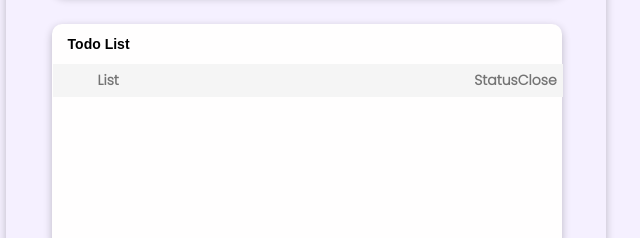
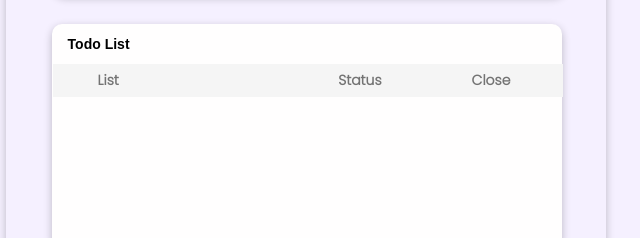
Before and after one commit to three38inc/todo-group-two, a plain HTML site: page index.html in a window 1280 px wide. Shown: the part 247-485 px from the top of the page, 334-974 px from the left. Drawn offline with Linux system fonts and the light colour scheme; a web font is replaced by a local one.

Commit message:
Fixed styles bug

```diff
--- a/styles/style.css
+++ b/styles/style.css
@@ -109,8 +109,8 @@ main{
         margin-left: 39px
     }
 
-.section-2 .row_heading .column2,
-.section-2 .row_heading .column3 {
+.section-2 .row_heading .column_status,
+.section-2 .row_heading .column_close {
         flex: 1;
         text-align: center;
     }
@@ -161,7 +161,6 @@ main{
 /* css effects start */
 .section-2 .container .row .column2 .status_button:hover{
     background-color: rgba(187, 121, 0, 0.884);
-    color: white;
 }
 .column2 button:active{
     transform: scaleX(0.95);
```
